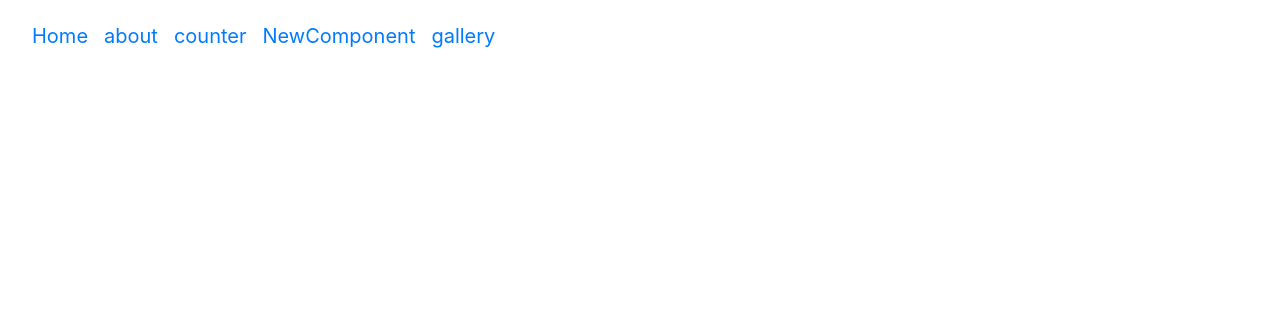
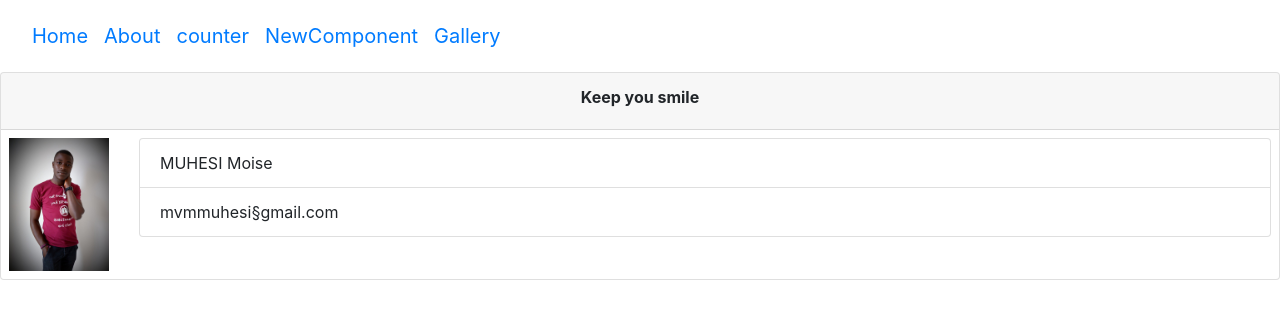
Before and after one commit to MUHESI/skillpage, a React (Create React App) app: page /about in a window 1280 px wide. Shown: the top 318 px of the page. Built offline with nearby package versions, Linux system fonts and the light colour scheme.

Commit message:
Affichage du json dans le fichier app.js

```diff
--- a/src/App.js
+++ b/src/App.js
@@ -6,6 +6,8 @@ import { Route, Switch, Link, BrowserRouter as Router } from "react-router-dom";
 
 import Counter from "./mycomponents/counter";
 import Home from "./mycomponents/home";
+import About from "./mycomponents/about";
+
 import { Gallery, NewClass } from "./mycomponents/gallery";
 
 //import { Route, Switch, Link, BrowserRouter as Router } from "react-router-dom";
@@ -28,7 +30,7 @@ function App() {
           </li>
           <li>
             <Link className="nav-link" to="/about">
-              about
+              About
             </Link>
           </li>
           <li>
@@ -43,7 +45,7 @@ function App() {
           </li>
           <li>
             <Link className="nav-link" to="/gallery">
-              gallery
+              Gallery
             </Link>
           </li>
         </ul>
@@ -51,6 +53,8 @@ function App() {
       <Switch>
         <Route path="/home" component={Home}></Route>
         <Route path="/counter" component={Counter}></Route>
+        <Route path="/about" component={About}></Route>
+
         <Route path="/gallery" component={NewClass}></Route>
 
         <Route path="/gallery" component={Gallery}></Route>
@@ -58,5 +62,4 @@ function App() {
     </Router>
   );
 }
-
 export default App;
--- a/src/mycomponents/about.js
+++ b/src/mycomponents/about.js
@@ -1,28 +1,46 @@
 import React, { Component } from "react";
 // {  }
 // []
-class About extends Component {  }
-    constructor(props){
-        super(props){
-            this.state={
-                title:"CV";
-                contact:{name:"MUHESI Moise", pofile:"img/profile.png",email:"mvmmuhesi§gmail.com"},
-                skills: [
-                    {  id:1,skill:"software Ir"},
-                    {  id:1,skill:"design thinking"},
-                    {  id:1,skill:"Machine learning"}
-                ]
+class About extends Component {
+  constructor(props) {
+    super(props);
+    this.state = {
+      title: "Keep you smile",
+      contact: {
+        name: "MUHESI Moise",
+        profile: "img/profile1.jpg",
+        email: "mvmmuhesi§gmail.com",
+      },
+      skills: [
+        { id: 1, skill: "software Ir" },
+        { id: 1, skill: "design thinking" },
+        { id: 1, skill: "Machine learning" },
+      ],
+    };
+  }
 
-               }
-
-         }
-    }
   render() {
     return (
-    <div>
-
-
-    </div>
+      <div>
+        <div className="card">
+          <div className="card-header text-center">
+            <strong>
+              <label> {this.state.title} </label>
+            </strong>
+          </div>
+          <div className="row p-2">
+            <div className="col col-auto">
+              <img width={100} src={this.state.contact.profile} alt="img" />
+            </div>
+            <div className="col">
+              <ul className="list-group">
+                <li className="list-group-item">{this.state.contact.name} </li>
+                <li className="list-group-item">{this.state.contact.email}</li>
+              </ul>
+            </div>
+          </div>
+        </div>
+      </div>
     );
   }
 }
```
